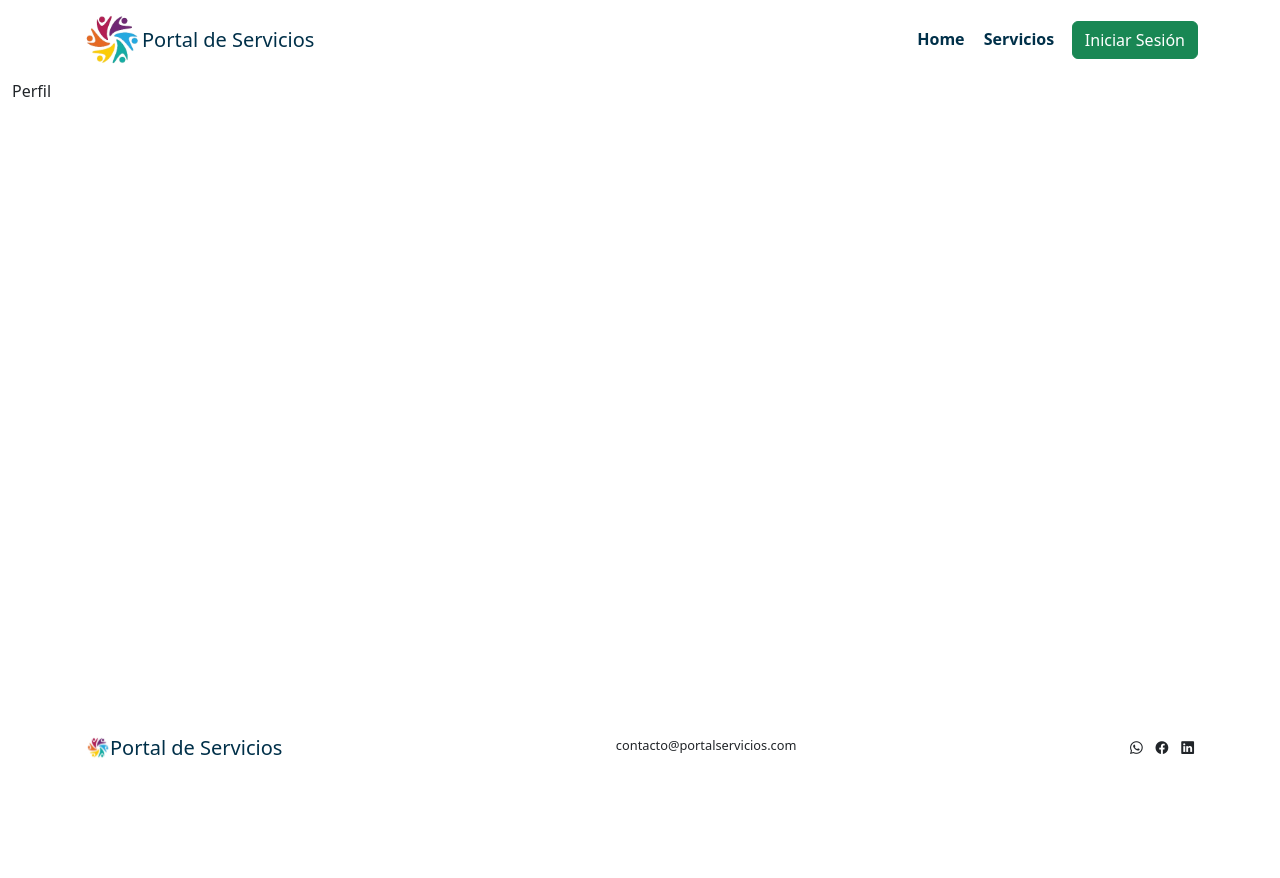
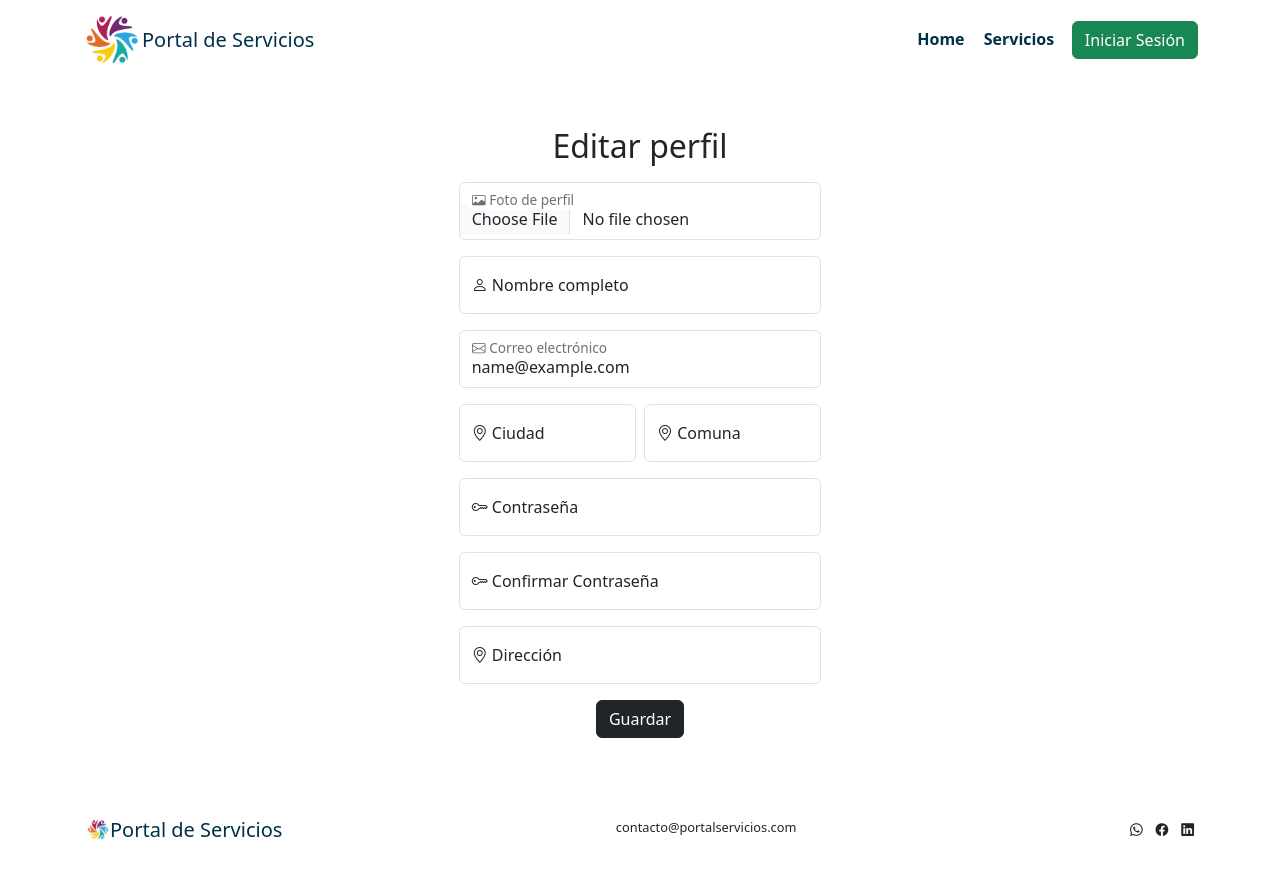
Before and after one commit to joche-dev/portalservices-frontend, a React (Vite) app: page /perfil in a window 1280 px wide. Shown: the top 878 px of the page. Before the commit the page ends 800 px from the top, so only its background shows below. Built offline with nearby package versions, Linux system fonts and the light colour scheme; sample sign-in values are in the browser's storage.

Commit message:
realizacion de la vista privada /perfil, actualizacion iconos del navbar logeado y aside sin terminar

```diff
--- a/src/components/Navbar.jsx
+++ b/src/components/Navbar.jsx
@@ -40,9 +40,9 @@ const Navigation = () => {
                 </span>
 
                 <ul className="dropdown-menu dropdown-menu-end text-center">
-                  <li><Link className="dropdown-item" to="/perfil">Editar Perfil</Link></li>
-                  <li><Link className="dropdown-item" to="/user/services">Mis Publicaciones</Link></li>
-                  <li><Link className="dropdown-item" to="/user/favorites">Mis Favoritos</Link></li>
+                  <li><Link className="dropdown-item" to="/perfil"><i className="bi bi-pencil-square"></i> Editar Perfil</Link></li>
+                  <li><Link className="dropdown-item" to="/user/services"><i className="bi bi-images"></i> Mis Publicaciones</Link></li>
+                  <li><Link className="dropdown-item" to="/user/favorites"><i className="bi bi-heart"></i> Mis Favoritos</Link></li>
                   <li><hr className="dropdown-divider"></hr></li>
                   <li><Link className="dropdown-item" to="/">
                         <Button variant='outline-danger'  onClick={logOut}>
--- a/src/pages/Perfil/Perfil.jsx
+++ b/src/pages/Perfil/Perfil.jsx
@@ -1,6 +1,179 @@
+import { Row, Col, Form, Button } from "react-bootstrap"
+import { useRef, useState, useEffect } from "react";
+import { useContext } from 'react';
+import { UserContext } from "../../providers/UserProvider";
+import Alert from "../../components/Alert";
 
 export default function Perfil() {
+  const emailPattern = /^[a-zA-Z0-9._%+-]+@[a-zA-Z0-9.-]+\.[a-zA-Z]{2,4}$/;
+  const passwordPattern = /^.{6,}$/;
+  const { userLogin } = useContext(UserContext);
+  const form = useRef();
+  const [error, setError] = useState(null);
+  const [success, setSuccess] = useState(false);
+  const [message, setMessage] = useState('');
+
+    //useEffect Alert
+    useEffect(() => {
+      let timer;
+      if (error || success) {
+        timer = setTimeout(() => {
+          setError(null);
+          setSuccess(false);
+        }, 3500);
+      }
+      return () => clearTimeout(timer);
+    }, [error, success]);
+
+  function inputHandler(e) {
+    e.preventDefault();
+    setUserLogin({ ...userLogin, [e.target.id]: e.target.value });
+  }
+  async function submitHandler(e) {
+    e.preventDefault();
+
+    setError(null);
+    setSuccess(false);
+
+    //verificar si los camos estan completados
+    if (
+      !userLogin?.email ||
+      !userLogin?.ciudad ||
+      !userLogin?.comuna ||
+      !userLogin?.nombre
+    ) {
+      setError('Faltan campos obligatorios por llenar.');
+      return;
+    } else if (!emailPattern.test(userLogin.email)) {
+      // verificar el correo
+      setError(
+        'Por favor, introduce una dirección de correo electrónico válida.'
+      );
+      return;
+    } else if (!passwordPattern.test(userLogin.contraseña)) {
+      // verificar el correo
+      setError('Por favor, introduce una contraseña de minimo 6 caracteres.');
+      return;
+    } else if (!userLogin.contraseña || !userLogin.contraseña1) {
+      // verificar que los campos no esten vacios
+      setError('Por favor, ingresa una contraseña.');
+      return;
+    } else if (userLogin.contraseña !== userLogin.contraseña1) {
+      // verificar contraseñas iguales
+      setError('Las contraseñas no coinciden.');
+      return;
+    }
+  }
   return (
-    <div>Perfil</div>
+    <Row className="w-100 p-3 justify-content-center p-md-5 mx-auto">
+      <Col xs={12} md={6} lg={4} className="d-flex flex-column text-center gap-2">
+        <h1 className="fs-2">
+          Editar perfil
+        </h1>
+        <Form
+          ref={form}
+          action="submit"
+          onSubmit={(e) => submitHandler(e)}
+          className="w-100 text-center"
+        >
+          <Form.Floating id="fotoperfil" className="mb-3">
+            <Form.Control
+            type="file"
+            onChange={(e) => inputHandler(e)}/>
+            <label htmlFor="fotoperfil">
+            <i className="bi bi-card-image"></i> Foto de perfil
+            </label>
+          </Form.Floating>
+          <Form.Floating className="mb-3">
+            <Form.Control
+              id="nombre"
+              type="text"
+              placeholder="Nombre completo"
+              value={userLogin.nombre}
+              onChange={(e) => inputHandler(e)}
+            />
+            <label htmlFor="nombre">
+              <i className="bi bi-person"></i> Nombre completo
+            </label>
+          </Form.Floating>
+          <Form.Floating className="mb-3">
+            <Form.Control
+              type="email"
+              id="email"
+              placeholder="example@example.com"
+              value={userLogin.email}
+              onChange={(e) => inputHandler(e)}
+            />
+            <label htmlFor="email">
+              <i className="bi bi-envelope"></i> Correo electrónico
+            </label>
+          </Form.Floating>
+          <Col className="d-flex gap-2">
+          <Form.Floating className="mb-3">
+            <Form.Control
+              type="text"
+              id="ciudad"
+              placeholder="Ciudad"
+              value={userLogin.ciudad}
+              onChange={(e) => inputHandler(e)}
+            />
+            <label htmlFor="ciudad">
+              <i className="bi bi-geo-alt"></i> Ciudad
+            </label>
+          </Form.Floating>
+          <Form.Floating className="mb-3">
+            <Form.Control
+              type="text"
+              id="comuna"
+              placeholder="Comuna"
+              value={userLogin.comuna}
+              onChange={(e) => inputHandler(e)}
+            />
+            <label htmlFor="comuna">
+              <i className="bi bi-geo-alt"></i> Comuna
+            </label>
+          </Form.Floating>
+          </Col>
+          <Form.Floating className="mb-3">
+            <Form.Control
+              type="password"
+              id="contraseña"
+              placeholder="Password"
+              onChange={(e) => inputHandler(e)}
+            />
+            <label htmlFor="contraseña">
+              <i className="bi bi-key"></i> Contraseña
+            </label>
+          </Form.Floating>
+          <Form.Floating className="mb-3">
+            <Form.Control
+              type="password"
+              id="contraseña1"
+              placeholder="Confirmar Password"
+              onChange={(e) => inputHandler(e)}
+            />
+            <label htmlFor="contraseña1">
+              <i className="bi bi-key"></i> Confirmar Contraseña
+            </label>
+          </Form.Floating>
+          <Form.Floating className="mb-3">
+            <Form.Control
+              type="text"
+              id="direccion"
+              placeholder="direccion"
+              value={userLogin.direccion}
+              onChange={(e) => inputHandler(e)}
+            />
+            <label htmlFor="direccion">
+              <i className="bi bi-geo-alt"></i> Dirección
+            </label>
+          </Form.Floating>
+          <Button type="submit" variant="dark">
+            Guardar
+          </Button>
+        </Form>
+      </Col>
+      <Alert message={error} success={success} confirm={message} />
+    </Row>
   )
 }
```
Also changed, not shown: src/components/Aside/Aside.css (added, +12 -0 lines), src/components/Aside/Aside.jsx (added, +42 -0 lines).
